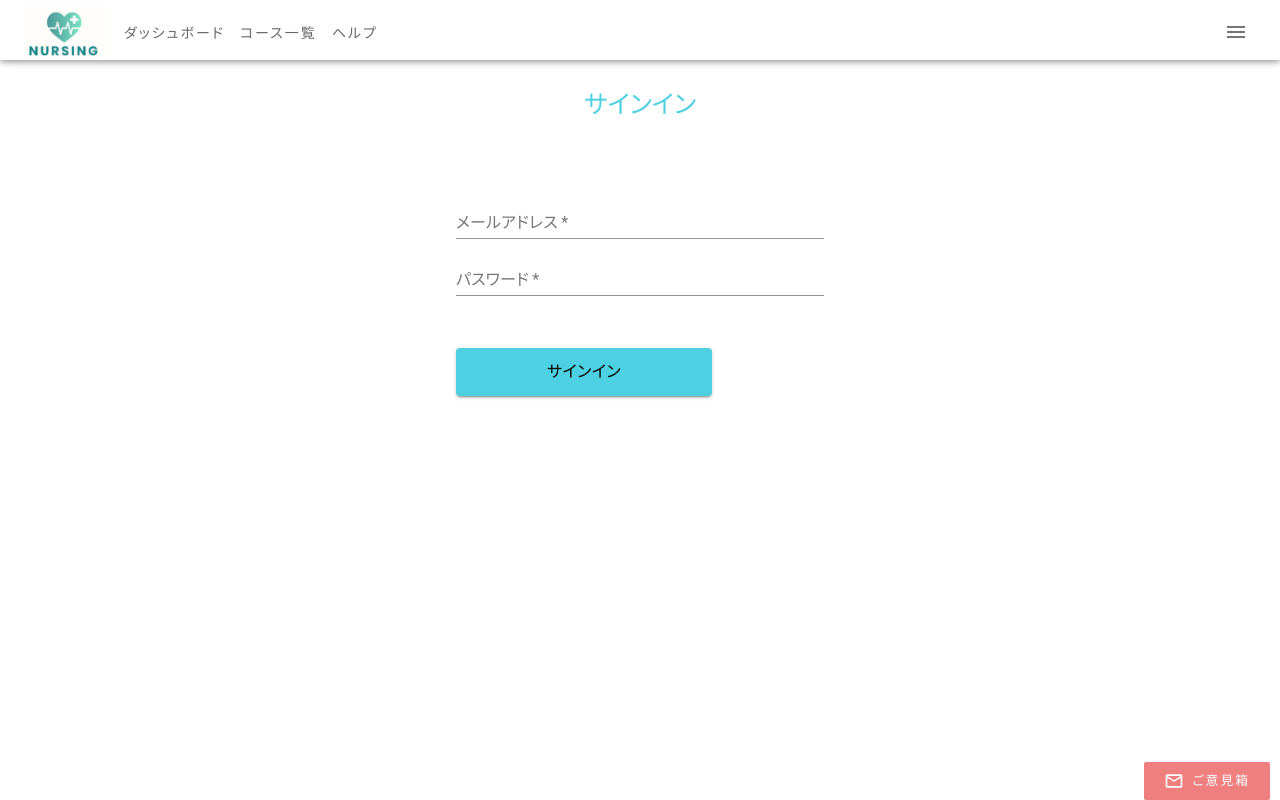
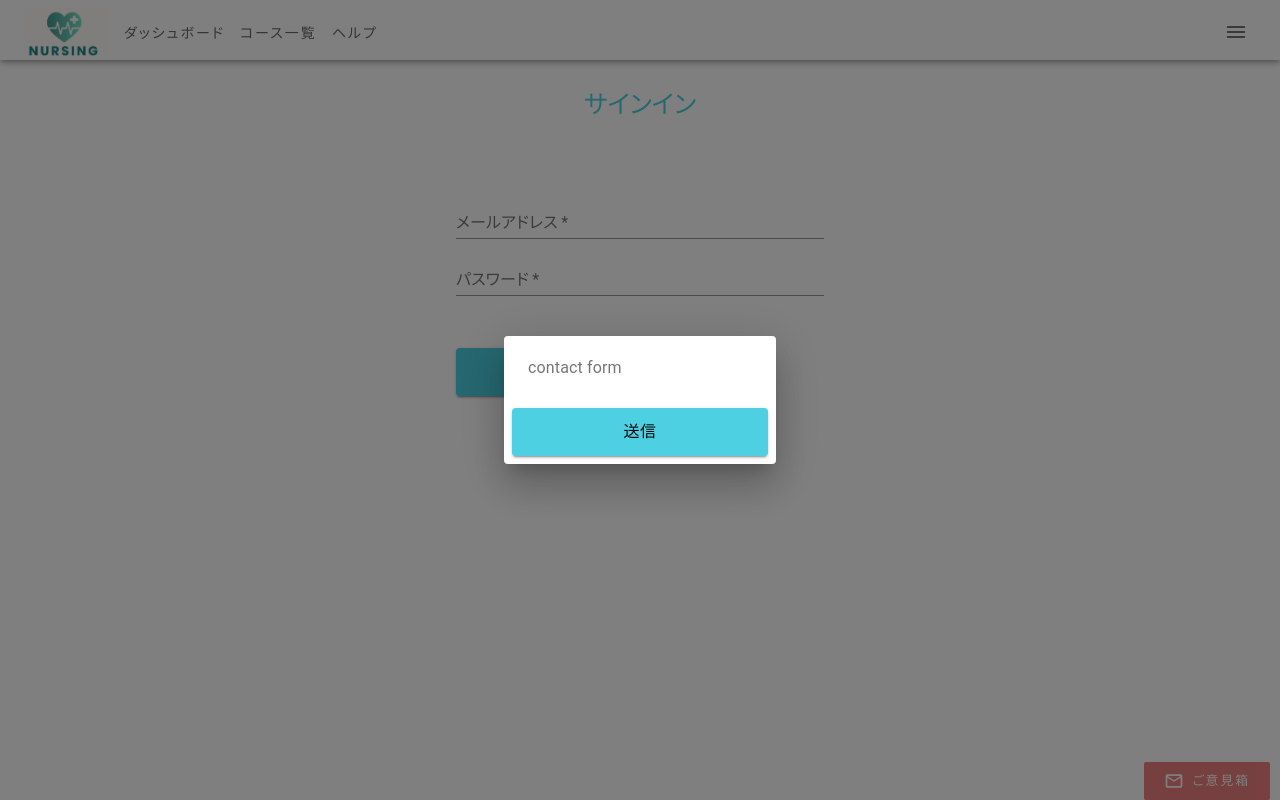
Before and after one commit to S42100254h/pean-nurse, a React (Create React App) app in the folder front/: page /signin in a window 1280 px wide. Both pictures are taken after a click on the element "ご意見箱". Built offline with nearby package versions, Linux system fonts and the light colour scheme.

Commit message:
enable to pass props to ClosableDialog

```diff
--- a/front/src/components/Contact/ClosableDialog.jsx
+++ b/front/src/components/Contact/ClosableDialog.jsx
@@ -5,7 +5,11 @@ import { PrimaryButton } from "../../components/UIkit";
 const ClosableDialog = (props) => {
   return (
     <div>
-      <Dialog>
+      <Dialog
+        open={props.open}
+        onClose={(e) => props.onClose(e)}
+        ModalProps={{ keepMounted: true }}
+      >
         <DialogContent>
           <DialogContentText>
             contact form
```
